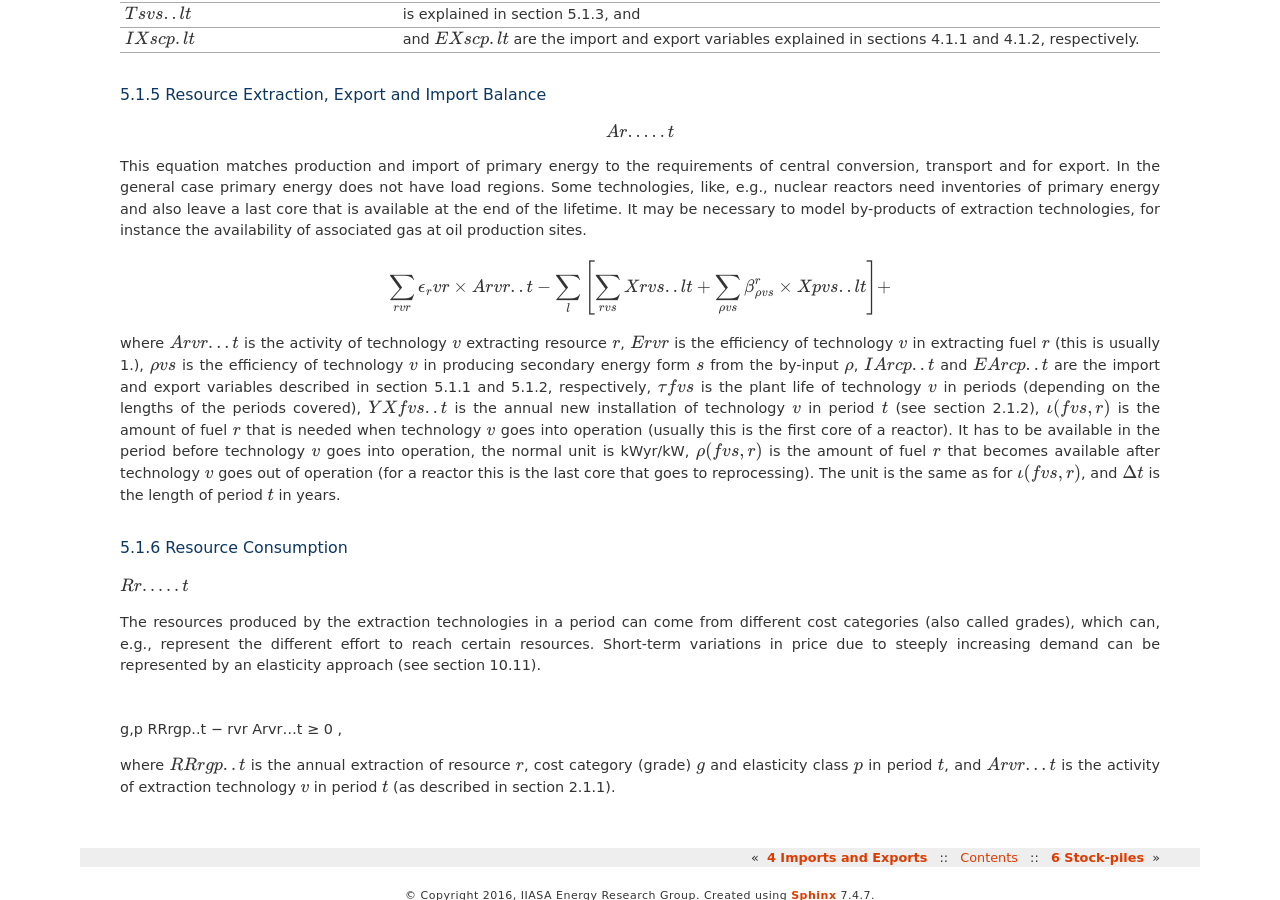
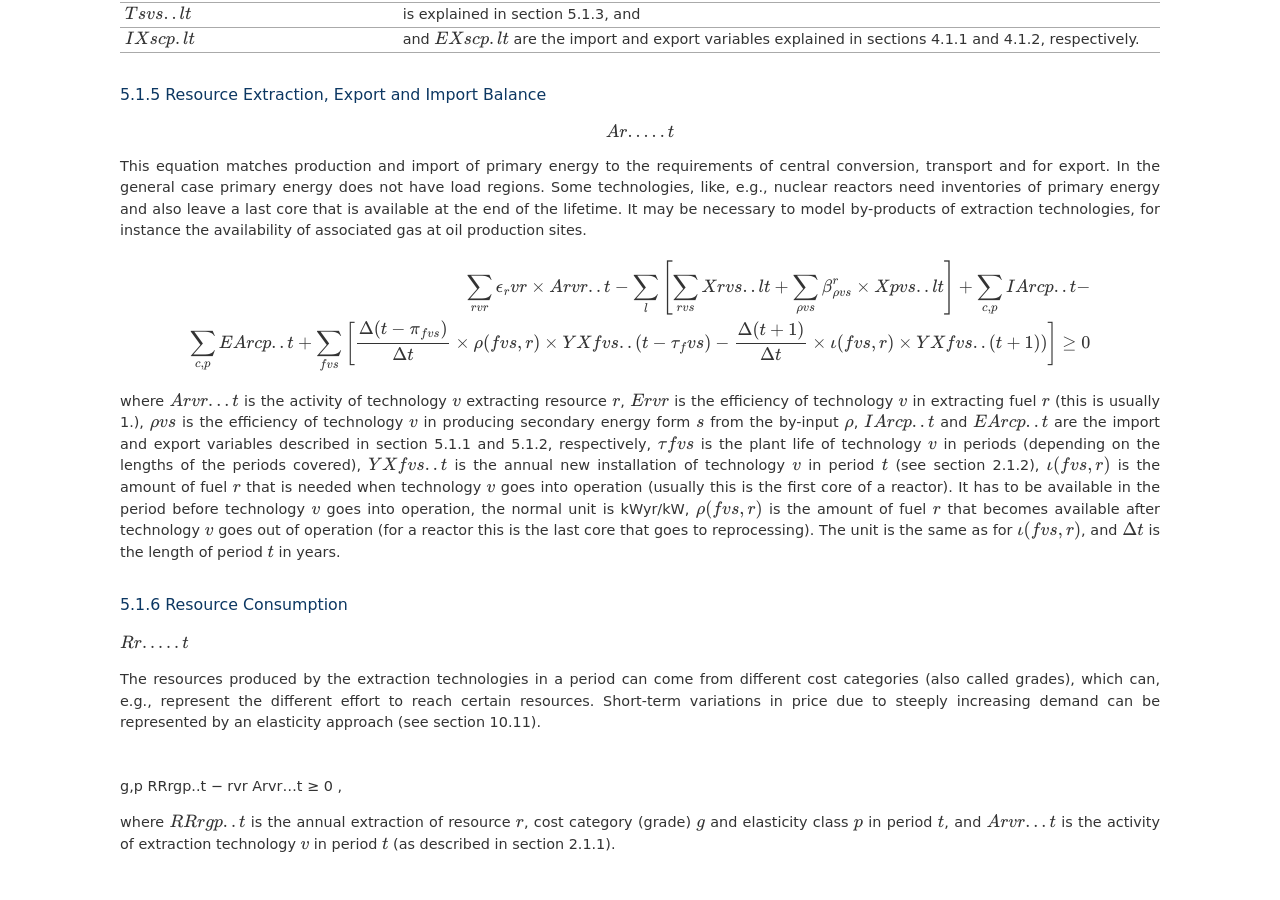
Before and after one commit to yiyi1991/message-ix-models, a Sphinx documentation site: the page built from doc/global/source/message_globiom/annex/message/energy_flows.rst, in a window 1280 px wide and 900 px high, scrolled down 2586 px. Built offline with Sphinx 7.4.7, drawn with Linux system fonts in a browser that asks for light colours; pages that are not in the unit, such as notebooks, are missing from menus.

Commit message:
Update energy_flows.rst

```diff
--- a/doc/global/source/message_globiom/annex/message/energy_flows.rst
+++ b/doc/global/source/message_globiom/annex/message/energy_flows.rst
@@ -154,7 +154,7 @@ where
 This equation matches production and import of primary energy to the requirements of central conversion, transport and for export. In the general  case primary energy does not have load regions. Some technologies,  like, e.g., nuclear reactors need inventories of primary energy and also leave a last core that is available at the end of the lifetime. It may be necessary to model by-products of extraction technologies, for instance the availability of associated  gas at oil production sites.
 
 .. math::
-   \sum _{rvr}\epsilon _rvr \times Arvr..t - \sum _l \left [ \sum _{rvs} Xrvs..lt + \sum _{\rho vs} \beta _{\rho vs}^r \times Xpvs..lt\right ] +
+   \sum _{rvr}\epsilon _rvr \times Arvr..t - \sum _l \left [ \sum _{rvs} Xrvs..lt + \sum _{\rho vs} \beta _{\rho vs}^r \times Xpvs..lt\right ] + \sum _{c,p}IArcp..t -\\ \sum_{c,p}EArcp..t + \sum_{fvs} \left [ \frac{\Delta (t-{\pi _{fvs}})}{\Delta t} \times \rho (fvs,r) \times YXfvs..(t-\tau _fvs) - \\ \frac{\Delta (t+1)}{\Delta t}\times \iota (fvs,r) \times YXfvs..(t+1)) \right] \geq 0
 
 where
 :math:`Arvr...t`    is the activity of technology :math:`v` extracting resource :math:`r`,
```
